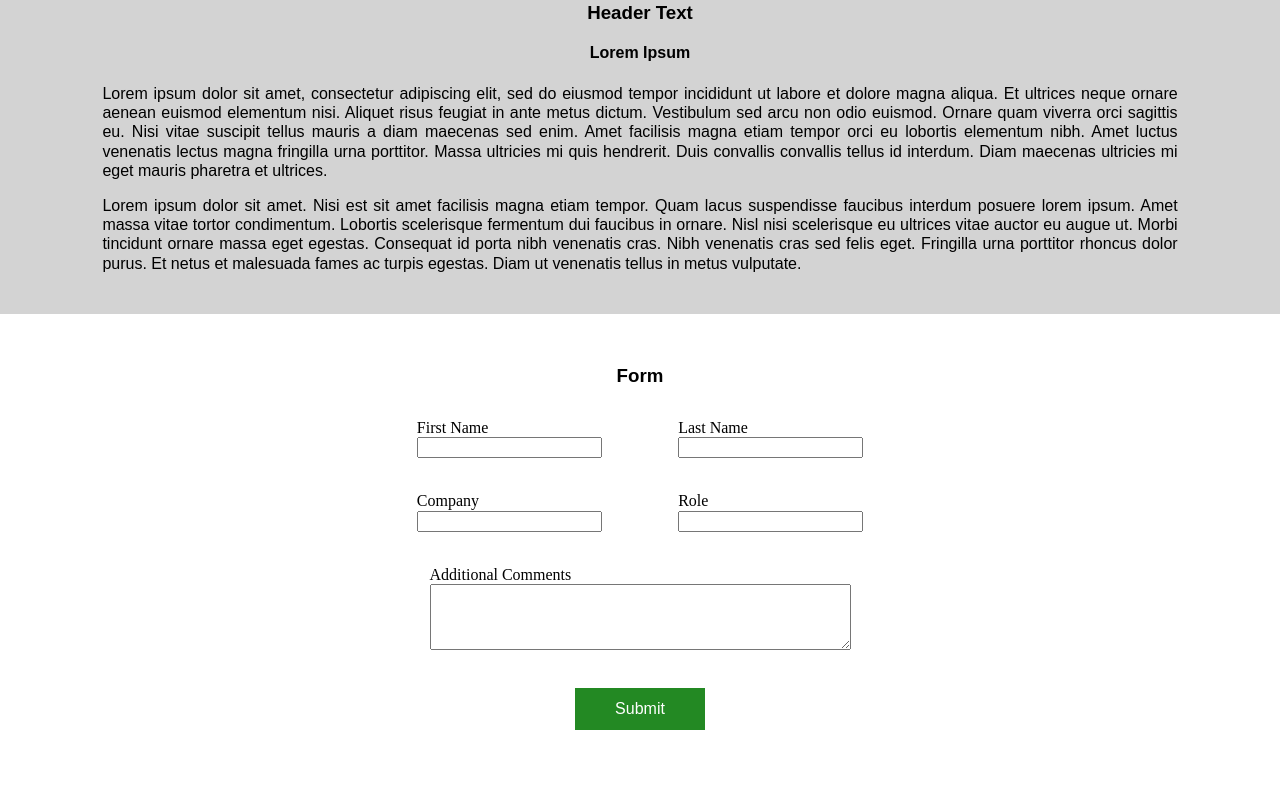
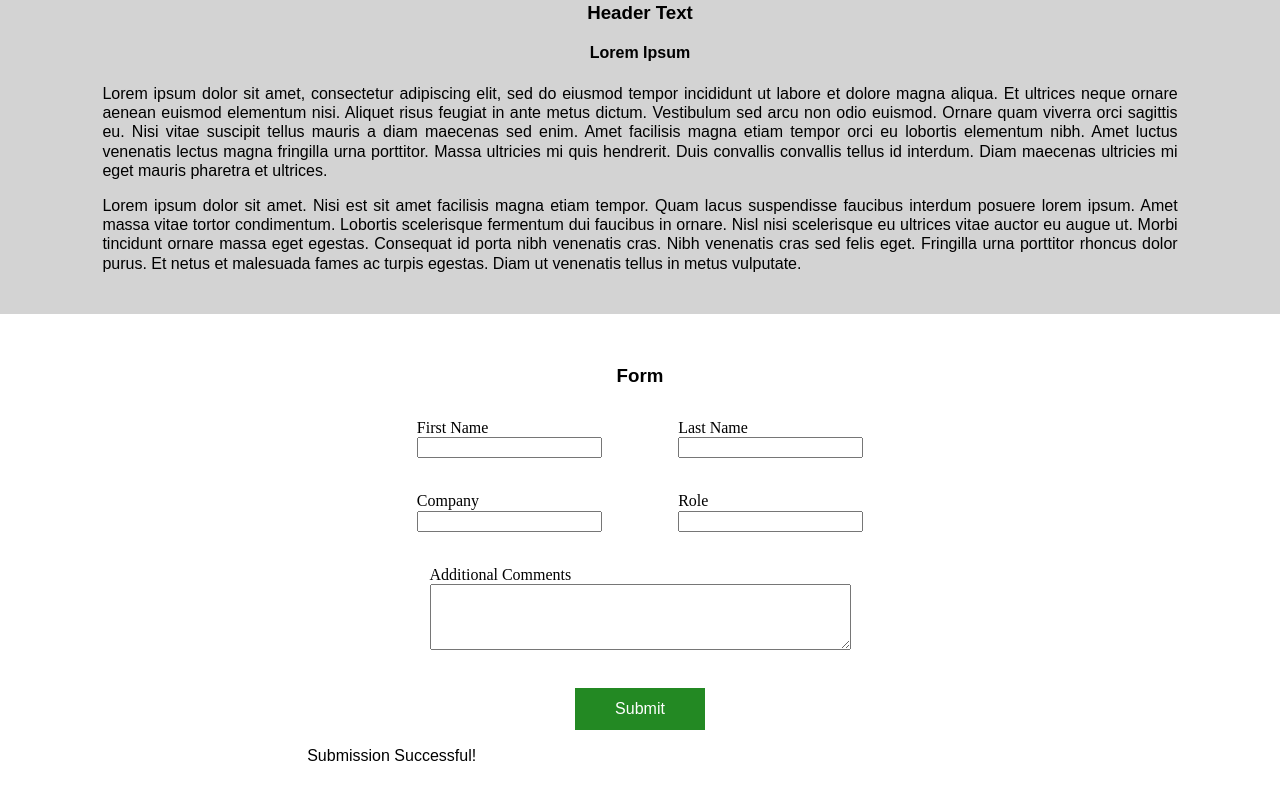
Before and after one commit to JedJaws/Zymo_LandingPage, a plain HTML site: page index.html in a window 1280 px wide. Shown: the part 925-1725 px from the top of the page. Drawn offline with Linux system fonts and the light colour scheme.

Commit message:
minor changes

```diff
--- a/index.html
+++ b/index.html
@@ -82,6 +82,9 @@
                     </ul>
                     <input class="inputButton" type="submit" value="Submit">
                 </form>
+                <p id="submit_successful">
+                    Submission Successful!
+                </p>
 
             </div>
         </div>
```
